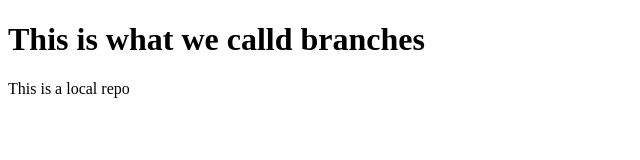
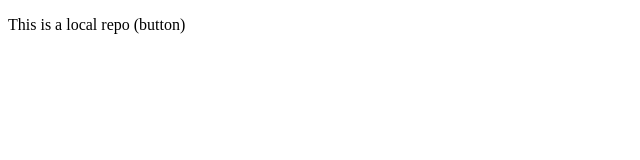
Before and after one commit to xmax11/localrepo, a plain HTML site: page index.html in a window 1280 px wide. Shown: the whole page, without its empty margins (0-640 px from the left). Drawn offline with Linux system fonts and the light colour scheme.

```diff
--- a/index.html
+++ b/index.html
@@ -6,7 +6,6 @@
     <title>Document</title>
 </head>
 <body>
-    <h1>This is what we calld branches</h1>
-    <p>This is a local repo</p>
+    <p>This is a local repo (button)</p>
 </body>
 </html>
```
